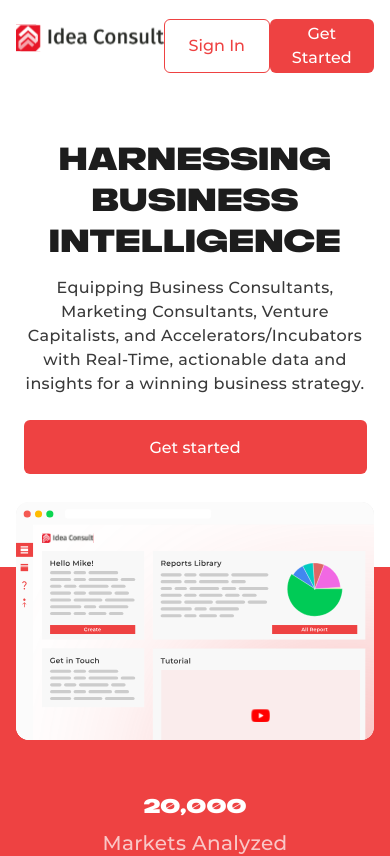
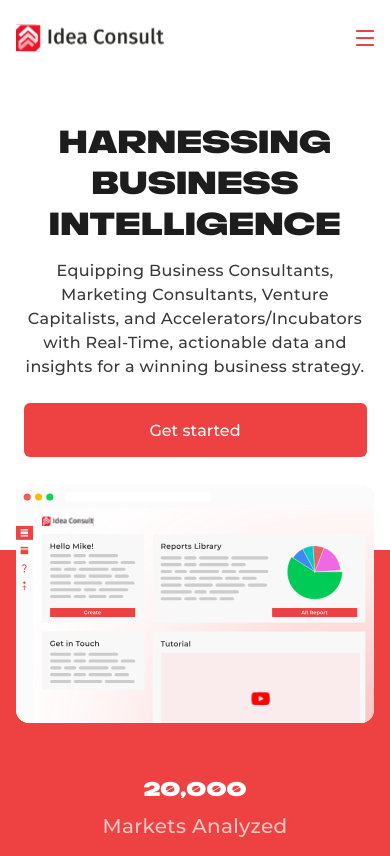
Before and after one commit to Maksim7700/intellihance, a React (Create React App) app: page / in a window 390 px wide. Shown: the top 856 px of the page. Built offline with nearby package versions, Linux system fonts and the light colour scheme.

Commit message:
Added burger

```diff
--- a/src/css/Header.scss
+++ b/src/css/Header.scss
@@ -7,8 +7,52 @@ $white-color: white;
     width: 148px !important;
     height: 28px !important;
   }
+
+  .buttons {
+    display: none !important;
+  }
+
+  .nav-list {
+    display: grid !important;
+    position: absolute;
+    background: #404040;
+    width: 100%;
+    top: 75px;
+    left: 0;
+    transform: translateY(-100%);
+    z-index: -1;
+    transition: .6s;
+}
+.nav-list .nav-item {
+  padding-left: 35px;
+}
+.navbar-toggler {
+  display: grid !important;
+}
+}
+.nav-list {
+  transition: opacity .4s linear;
+  transform:translate(0);
+  opacity: 1;
 }
 
+.nav-list {
+  box-shadow: 0px 0px 10px rgba(0, 0, 0, 0.15);
+}
+
+.navbar-toggler {
+  display: none;
+  height: min-content;
+  margin: 37px 0 0 0;
+}
+.navbar-toggler .bar {
+  width: 18px;
+  height: 2px;
+  margin-bottom: 5px;
+  background: $red-color;
+  border-radius: 10%;
+  transition: .4s;
+}
 .buttons button {
   height: 54px;
   max-width: 204px;
@@ -18,7 +62,23 @@ $white-color: white;
   line-height: 150%;
   margin-top: 19px;
 }
+.nav-list {
+  display: flex;
+  flex-direction: column;
+  z-index: 1 !important;
+  background: white;
+}
+.nav-list .get-started {
+  margin-bottom: 24px;
+}
+.nav-list button {
+  font-size: 16px;
+  border-radius: 6px;
+  margin: 0 16px;
+  margin-top: 24px;
+  height: 43px !important;
 
+}
 .buttons {
   max-width: 424px;
   width: 100%;
@@ -40,3 +100,26 @@ $white-color: white;
 .logo {
   margin-top: 24px;
 }
+
+.nav-list {
+  display: none;
+}
+
+.d-none {
+  opacity: 0;
+}
+.navbar-toggler .bar-1 {
+  position: absolute;
+  transform: rotate(45deg);
+  transition: .5s;
+}
+.navbar-toggler .bar-2 {
+  display: none;
+}
+.navbar-toggler .bar-3 {
+  transform: rotate(-45deg);
+  transition: .5s;
+}
+.margin-top-more {
+  margin-top: 30px !important;
+}
--- a/src/js/components/Header.js
+++ b/src/js/components/Header.js
@@ -3,9 +3,16 @@ import '../../css/Header.scss';
 import '../../css/Classes.scss';
 import '../../css/fonts/fonts.css';
 import intellihance from '../images/intellihance-logo.svg';
+import { useState } from 'react';
 
 const Header = () => {
 
+  const [menu, setMenu] = useState(false);
+
+  const openCloseMenu = () => {
+    console.log(!menu)
+    setMenu(!menu);
+  }
 
   return (
     <Container>
@@ -15,7 +22,44 @@ const Header = () => {
           <button className='sign-in Montserrat-500'>Sign In</button>
           <button className='get-started Montserrat-500'>Get Started</button>
         </div>
+        <label className={`navbar-toggler ${menu ? '' : 'margin-top-more'}`} onClick={openCloseMenu}>
+          <span className={`bar ${!menu ? '' : 'bar-1'}`}></span>
+          <span className={`bar ${!menu ? '' : 'bar-2'}`}></span>
+          <span className={`bar ${!menu ? '' : 'bar-3'}`}></span>
+        </label>
+        <div class={`nav-list ${menu ? '' : 'd-none'}`}>
+          <button className='sign-in Montserrat-500'>Sign In</button>
+          <button className='get-started Montserrat-500'>Get Started</button>
+    </div>
       </div>
+{/* <nav>
+
+    <a class="navbar-brand" href="#">
+        Menu Brand
+    </a>
+
+    <label class="navbar-toggler" for="toggle">
+        <span class="bar"></span>
+        <span class="bar"></span>
+        <span class="bar"></span>
+    </label>
+
+    <ul class="nav-list">
+        <li class="nav-item">
+            <a class="nav-link">Home</a>
+        </li>
+        <li class="nav-item">
+            <a class="nav-link">Blog</a>
+        </li>
+        <li class="nav-item">
+            <a class="nav-link">About</a>
+        </li>
+        <li class="nav-item">
+            <a class="nav-link">Contact</a>
+        </li>
+    </ul>
+
+</nav> */}
     </Container>
   )
 }
```
